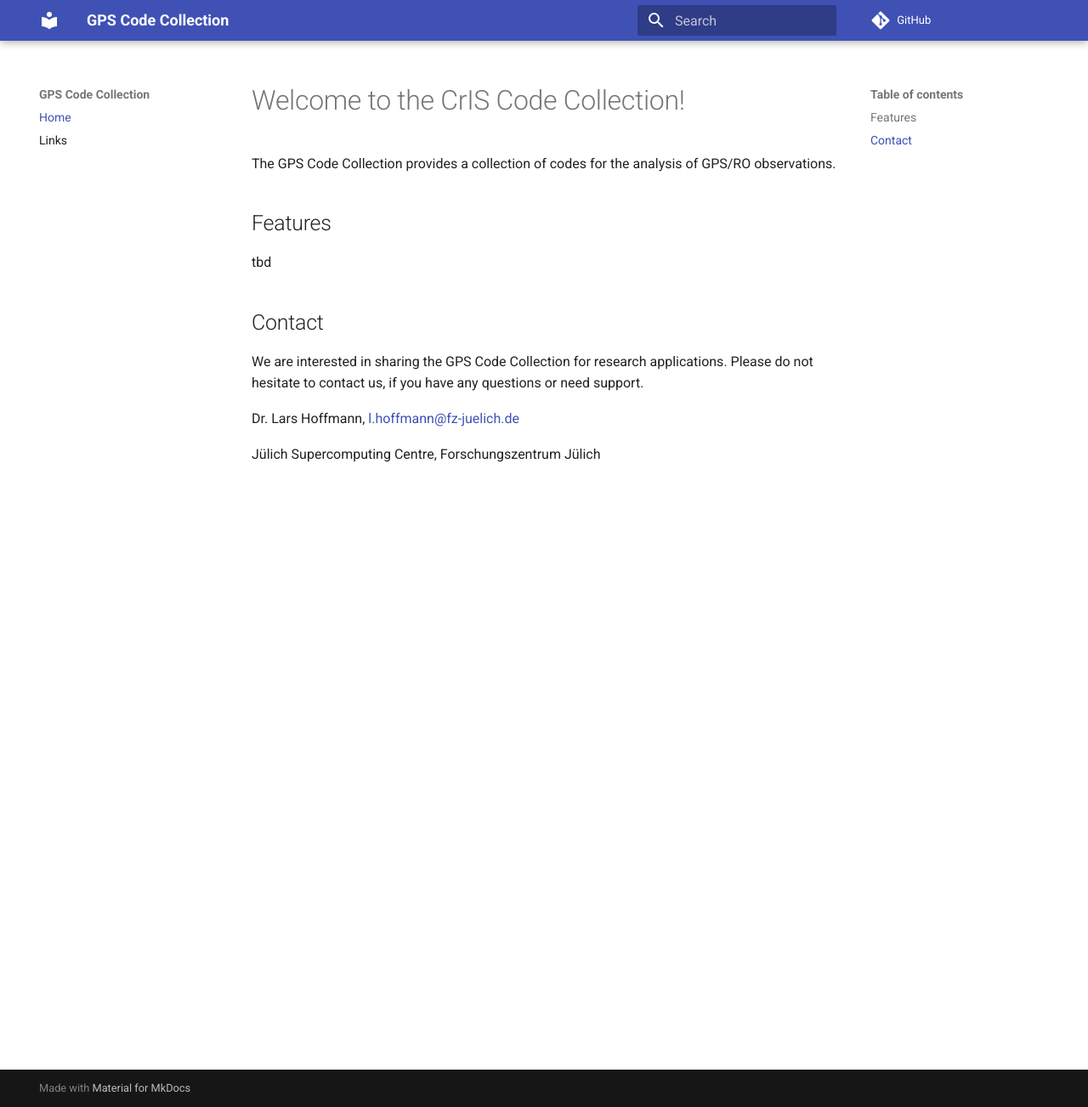
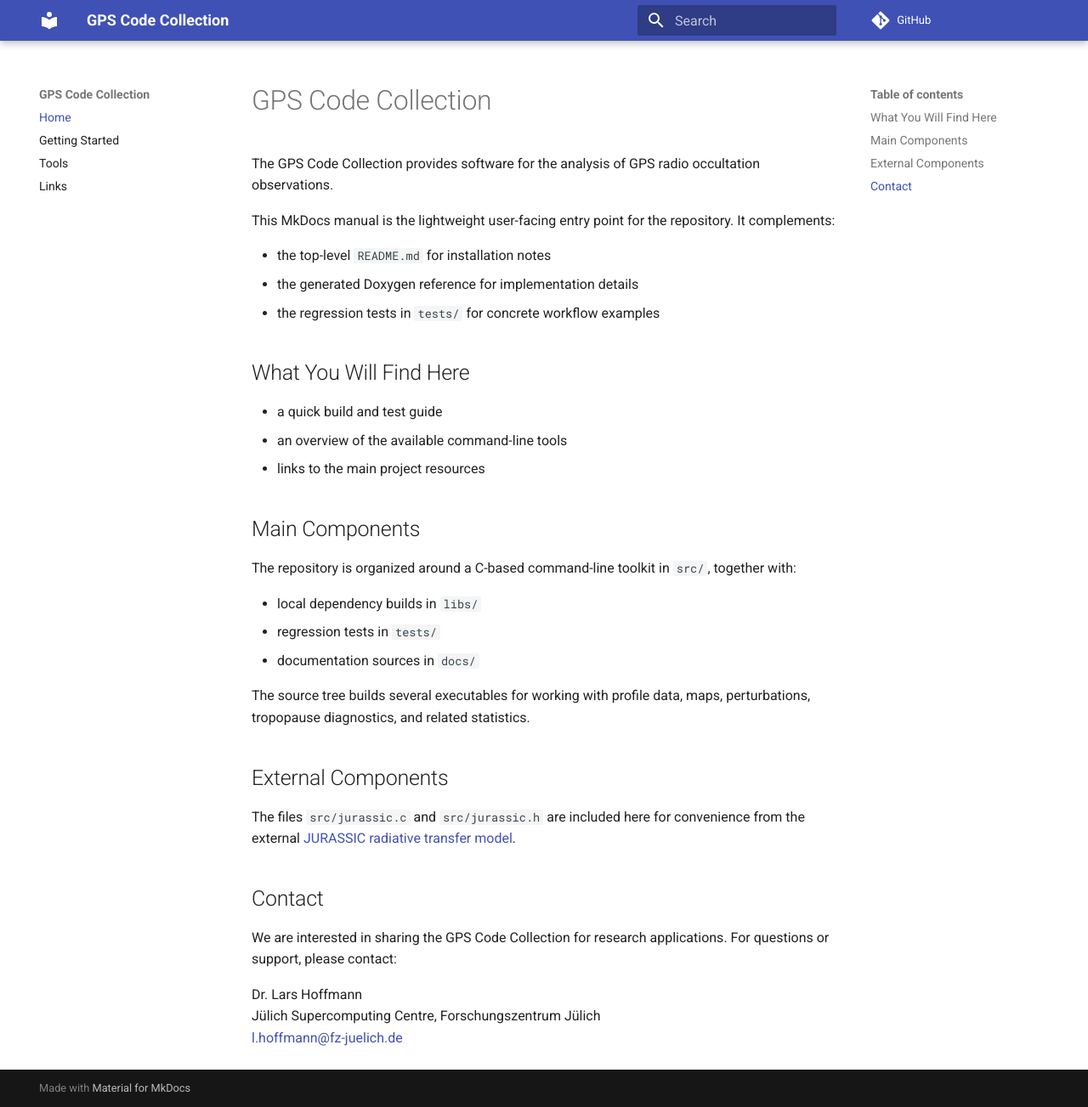
Before and after one commit to slcs-jsc/gps, an MkDocs documentation site: the page built from docs/manual/index.md, in a window 1280 px wide and 1303 px high. Shown: the whole window at 85% size. Built offline with MkDocs 1.6.1 and Material for MkDocs 9.7.7, drawn with Linux system fonts in a browser that asks for light colours; comment, search, counter and statistics services are not loaded.

Commit message:
Improve MkDocs manual

```diff
--- a/docs/manual/index.md
+++ b/docs/manual/index.md
@@ -1,18 +1,37 @@
-# Welcome to the CrIS Code Collection!
+# GPS Code Collection
 
-The GPS Code Collection provides a collection of codes for the analysis of
-GPS/RO observations.
+The GPS Code Collection provides software for the analysis of GPS radio occultation observations.
 
-## Features
+This MkDocs manual is the lightweight user-facing entry point for the repository. It complements:
 
-tbd
+- the top-level `README.md` for installation notes
+- the generated Doxygen reference for implementation details
+- the regression tests in `tests/` for concrete workflow examples
+
+## What You Will Find Here
+
+- a quick build and test guide
+- an overview of the available command-line tools
+- links to the main project resources
+
+## Main Components
+
+The repository is organized around a C-based command-line toolkit in `src/`, together with:
+
+- local dependency builds in `libs/`
+- regression tests in `tests/`
+- documentation sources in `docs/`
+
+The source tree builds several executables for working with profile data, maps, perturbations, tropopause diagnostics, and related statistics.
+
+## External Components
+
+The files `src/jurassic.c` and `src/jurassic.h` are included here for convenience from the external [JURASSIC radiative transfer model](https://github.com/slcs-jsc/jurassic).
 
 ## Contact
 
-We are interested in sharing the GPS Code Collection for research
-applications. Please do not hesitate to contact us, if you have any
-questions or need support.
+We are interested in sharing the GPS Code Collection for research applications. For questions or support, please contact:
 
-Dr. Lars Hoffmann, <l.hoffmann@fz-juelich.de>
-
+Dr. Lars Hoffmann
 Jülich Supercomputing Centre, Forschungszentrum Jülich
+<l.hoffmann@fz-juelich.de>
--- a/docs/mkdocs.yml
+++ b/docs/mkdocs.yml
@@ -6,4 +6,6 @@ theme: material
 
 nav:
     - Home: index.md
+    - Getting Started: getting-started.md
+    - Tools: tools.md
     - Links: links.md
```
Also changed, not shown: docs/manual/getting-started.md (added, +110 -0 lines), docs/manual/links.md (+8 -11 lines), docs/manual/tools.md (added, +45 -0 lines).
